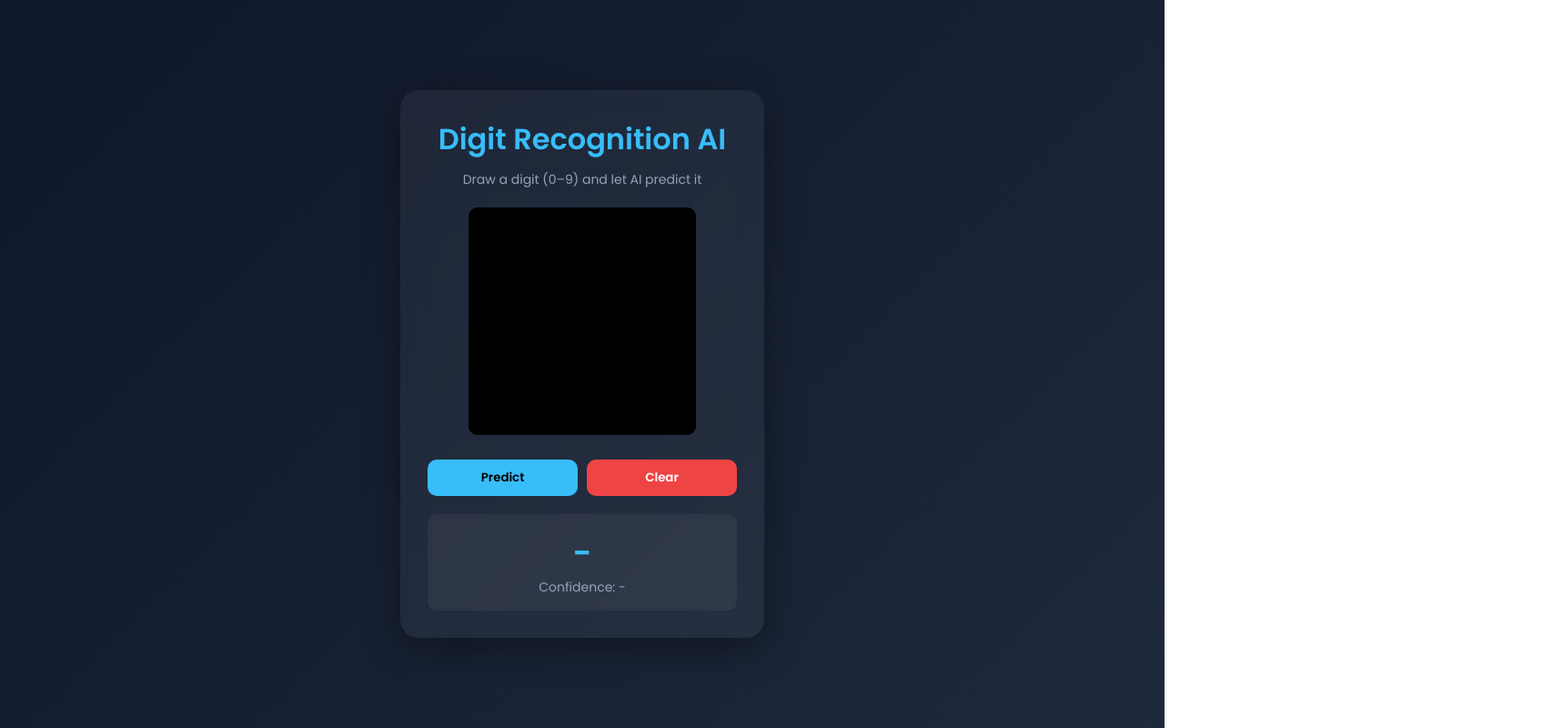
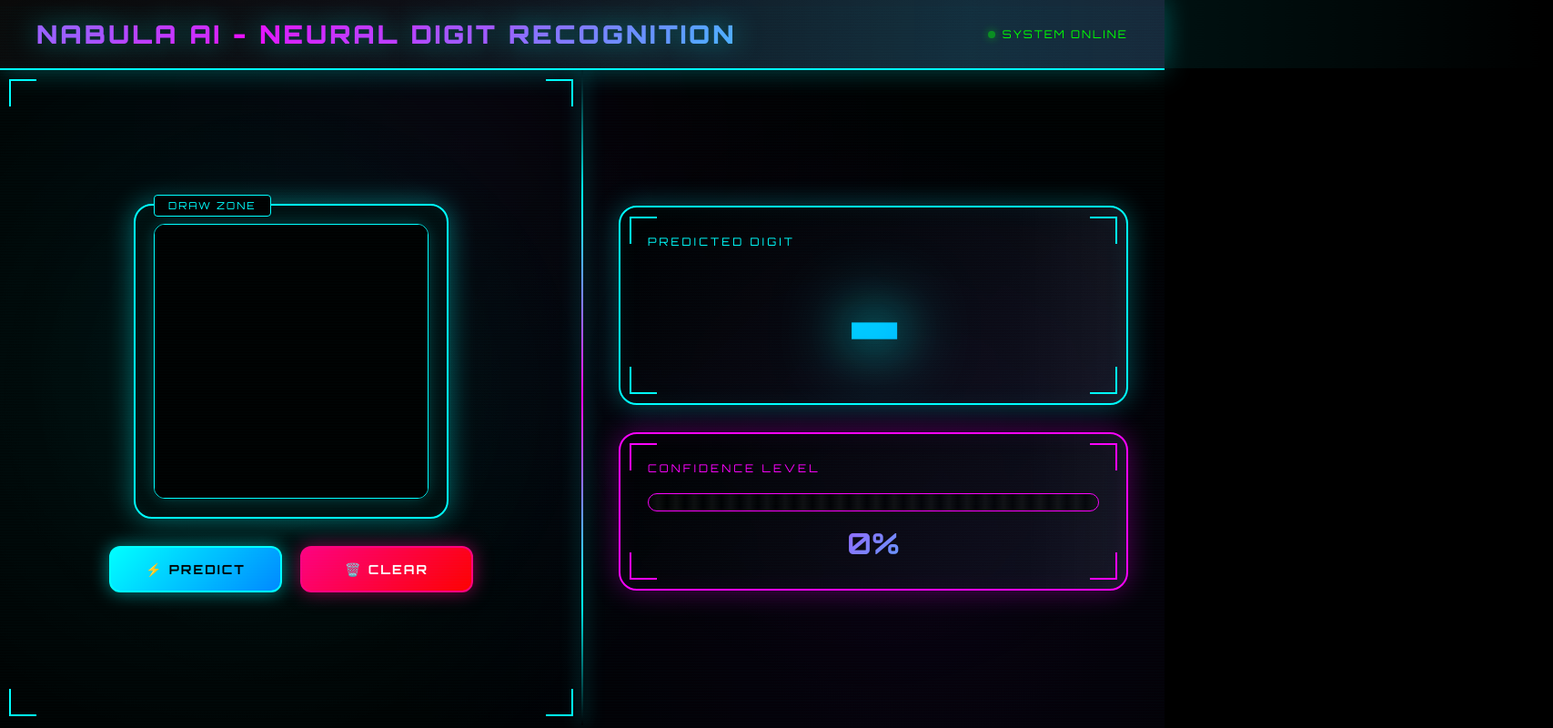
Before and after one commit to dharshithdev/Digit-Recognition-App, a plain HTML site: page frontend/index.html in a window 1280 px wide. Shown: the whole page at 91% size, 1707 px wide, since content can reach past the window. Drawn offline with Linux system fonts and the light colour scheme.

Commit message:
Change In UI

```diff
--- /dev/null
+++ b/frontend/Style/style.css
@@ -0,0 +1,544 @@
+    * {
+      margin: 0;
+      padding: 0;
+      box-sizing: border-box;
+    }
+
+    body {
+      background: #000000;
+      color: white;
+      font-family: 'Rajdhani', sans-serif;
+      overflow: hidden;
+      position: relative;
+    }
+
+    /* Animated Background */
+    body::before {
+      content: '';
+      position: fixed;
+      top: 0;
+      left: 0;
+      width: 100%;
+      height: 100%;
+      background:
+        radial-gradient(circle at 20% 50%, rgba(0, 255, 255, 0.1) 0%, transparent 50%),
+        radial-gradient(circle at 80% 80%, rgba(138, 43, 226, 0.1) 0%, transparent 50%),
+        radial-gradient(circle at 40% 20%, rgba(255, 0, 255, 0.05) 0%, transparent 50%);
+      animation: pulse 8s ease-in-out infinite;
+      z-index: -1;
+    }
+
+    @keyframes pulse {
+      0%, 100% { opacity: 1; }
+      50% { opacity: 0.6; }
+    }
+
+    /* Scanline Effect */
+    body::after {
+      content: '';
+      position: fixed;
+      top: 0;
+      left: 0;
+      width: 100%;
+      height: 100%;
+      background: repeating-linear-gradient(
+        0deg,
+        rgba(0, 255, 255, 0.03) 0px,
+        transparent 1px,
+        transparent 2px,
+        rgba(0, 255, 255, 0.03) 3px
+      );
+      pointer-events: none;
+      z-index: 1000;
+      animation: scanline 8s linear infinite;
+    }
+
+    @keyframes scanline {
+      0% { transform: translateY(0); }
+      100% { transform: translateY(10px); }
+    }
+
+    header {
+      padding: 20px 40px;
+      background: linear-gradient(135deg, #0a0a0a 0%, #1a1a2e 100%);
+      display: flex;
+      justify-content: space-between;
+      align-items: center;
+      border-bottom: 2px solid #00ffff;
+      box-shadow: 0 0 30px rgba(0, 255, 255, 0.3);
+      position: relative;
+      z-index: 10;
+    }
+
+    header::before {
+      content: '';
+      position: absolute;
+      top: 0;
+      left: 0;
+      width: 100%;
+      height: 100%;
+      background: linear-gradient(90deg,
+        transparent 0%,
+        rgba(0, 255, 255, 0.1) 50%,
+        transparent 100%);
+      animation: shimmer 3s linear infinite;
+    }
+
+    @keyframes shimmer {
+      0% { transform: translateX(-100%); }
+      100% { transform: translateX(100%); }
+    }
+
+    header h1 {
+      font-size: 28px;
+      font-family: 'Orbitron', sans-serif;
+      font-weight: 900;
+      background: linear-gradient(135deg, #00ffff 0%, #ff00ff 50%, #00ffff 100%);
+      background-size: 200% auto;
+      -webkit-background-clip: text;
+      -webkit-text-fill-color: transparent;
+      background-clip: text;
+      animation: gradient 3s linear infinite;
+      text-shadow: 0 0 30px rgba(0, 255, 255, 0.5);
+      letter-spacing: 3px;
+      position: relative;
+      z-index: 2;
+    }
+
+    @keyframes gradient {
+      0% { background-position: 0% 50%; }
+      50% { background-position: 100% 50%; }
+      100% { background-position: 0% 50%; }
+    }
+
+    .status {
+      font-family: 'Orbitron', sans-serif;
+      color: #00ff00;
+      font-size: 12px;
+      letter-spacing: 2px;
+      display: flex;
+      align-items: center;
+      gap: 8px;
+      position: relative;
+      z-index: 2;
+    }
+
+    .status-dot {
+      width: 8px;
+      height: 8px;
+      background: #00ff00;
+      border-radius: 50%;
+      box-shadow: 0 0 10px #00ff00;
+      animation: blink 1.5s ease-in-out infinite;
+    }
+
+    @keyframes blink {
+      0%, 100% { opacity: 1; }
+      50% { opacity: 0.3; }
+    }
+
+    .container {
+      display: grid;
+      grid-template-columns: 1fr 1fr;
+      height: calc(100vh - 80px);
+      gap: 0;
+      position: relative;
+    }
+
+    /* Vertical divider with glow */
+    .container::before {
+      content: '';
+      position: absolute;
+      top: 0;
+      left: 50%;
+      transform: translateX(-50%);
+      width: 2px;
+      height: 100%;
+      background: linear-gradient(180deg,
+        transparent 0%,
+        #00ffff 20%,
+        #ff00ff 50%,
+        #00ffff 80%,
+        transparent 100%);
+      box-shadow: 0 0 20px rgba(0, 255, 255, 0.8);
+      z-index: 5;
+    }
+
+    .left, .right {
+      padding: 40px;
+      position: relative;
+    }
+
+    .left {
+      display: flex;
+      flex-direction: column;
+      align-items: center;
+      justify-content: center;
+      gap: 30px;
+      background: radial-gradient(circle at center, rgba(0, 255, 255, 0.03) 0%, transparent 70%);
+    }
+
+    .canvas-container {
+      position: relative;
+      padding: 20px;
+      border-radius: 20px;
+      background: rgba(0, 0, 0, 0.6);
+      border: 2px solid #00ffff;
+      box-shadow:
+        0 0 30px rgba(0, 255, 255, 0.4),
+        inset 0 0 30px rgba(0, 255, 255, 0.1);
+    }
+
+    .canvas-container::before {
+      content: 'DRAW ZONE';
+      position: absolute;
+      top: -12px;
+      left: 20px;
+      background: #000;
+      padding: 4px 15px;
+      font-family: 'Orbitron', sans-serif;
+      font-size: 11px;
+      color: #00ffff;
+      letter-spacing: 2px;
+      border: 1px solid #00ffff;
+      border-radius: 4px;
+    }
+
+    canvas {
+      background: #000000;
+      border-radius: 12px;
+      cursor: crosshair;
+      border: 1px solid #00ffff;
+      box-shadow:
+        0 0 20px rgba(0, 255, 255, 0.3),
+        inset 0 0 50px rgba(0, 255, 255, 0.05);
+      display: block;
+    }
+
+    .controls {
+      display: flex;
+      gap: 20px;
+      width: 100%;
+      max-width: 400px;
+    }
+
+    button {
+      flex: 1;
+      padding: 15px 30px;
+      border: 2px solid;
+      border-radius: 12px;
+      font-weight: 700;
+      font-family: 'Orbitron', sans-serif;
+      cursor: pointer;
+      transition: all 0.3s ease;
+      font-size: 14px;
+      letter-spacing: 2px;
+      text-transform: uppercase;
+      position: relative;
+      overflow: hidden;
+    }
+
+    button::before {
+      content: '';
+      position: absolute;
+      top: 50%;
+      left: 50%;
+      width: 0;
+      height: 0;
+      border-radius: 50%;
+      background: rgba(255, 255, 255, 0.3);
+      transform: translate(-50%, -50%);
+      transition: width 0.6s, height 0.6s;
+    }
+
+    button:hover::before {
+      width: 300px;
+      height: 300px;
+    }
+
+    .predict {
+      background: linear-gradient(135deg, #00ffff 0%, #0088ff 100%);
+      color: #000;
+      border-color: #00ffff;
+      box-shadow: 0 0 20px rgba(0, 255, 255, 0.5);
+      position: relative;
+      z-index: 1;
+    }
+
+    .predict:hover {
+      box-shadow: 0 0 40px rgba(0, 255, 255, 0.8);
+      transform: translateY(-2px);
+    }
+
+    .clear {
+      background: linear-gradient(135deg, #ff0080 0%, #ff0000 100%);
+      color: white;
+      border-color: #ff0080;
+      box-shadow: 0 0 20px rgba(255, 0, 128, 0.5);
+    }
+
+    .clear:hover {
+      box-shadow: 0 0 40px rgba(255, 0, 128, 0.8);
+      transform: translateY(-2px);
+    }
+
+    .right {
+      display: flex;
+      flex-direction: column;
+      justify-content: center;
+      gap: 30px;
+      background: radial-gradient(circle at center, rgba(255, 0, 255, 0.03) 0%, transparent 70%);
+    }
+
+    .card {
+      background: linear-gradient(135deg, rgba(0, 0, 0, 0.8) 0%, rgba(26, 26, 46, 0.6) 100%);
+      padding: 30px;
+      border-radius: 20px;
+      border: 2px solid;
+      position: relative;
+      overflow: hidden;
+      backdrop-filter: blur(10px);
+    }
+
+    .card::before {
+      content: '';
+      position: absolute;
+      top: -50%;
+      left: -50%;
+      width: 200%;
+      height: 200%;
+      background: linear-gradient(
+        45deg,
+        transparent 30%,
+        rgba(255, 255, 255, 0.05) 50%,
+        transparent 70%
+      );
+      animation: shine 3s linear infinite;
+    }
+
+    @keyframes shine {
+      0% { transform: translateX(-100%) translateY(-100%) rotate(45deg); }
+      100% { transform: translateX(100%) translateY(100%) rotate(45deg); }
+    }
+
+    .card:nth-child(1) {
+      border-color: #00ffff;
+      box-shadow:
+        0 0 30px rgba(0, 255, 255, 0.3),
+        inset 0 0 30px rgba(0, 255, 255, 0.05);
+    }
+
+    .card:nth-child(2) {
+      border-color: #ff00ff;
+      box-shadow:
+        0 0 30px rgba(255, 0, 255, 0.3),
+        inset 0 0 30px rgba(255, 0, 255, 0.05);
+    }
+
+    .card-title {
+      font-family: 'Orbitron', sans-serif;
+      font-size: 12px;
+      color: #00ffff;
+      letter-spacing: 3px;
+      margin-bottom: 20px;
+      text-transform: uppercase;
+      position: relative;
+      z-index: 2;
+    }
+
+    .card:nth-child(2) .card-title {
+      color: #ff00ff;
+    }
+
+    .digit {
+      font-size: 120px;
+      font-family: 'Orbitron', sans-serif;
+      font-weight: 900;
+      background: linear-gradient(135deg, #00ffff 0%, #0088ff 100%);
+      -webkit-background-clip: text;
+      -webkit-text-fill-color: transparent;
+      background-clip: text;
+      text-align: center;
+      text-shadow: 0 0 50px rgba(0, 255, 255, 0.5);
+      line-height: 1;
+      position: relative;
+      z-index: 2;
+      animation: glow 2s ease-in-out infinite;
+    }
+
+    @keyframes glow {
+      0%, 100% {
+        filter: drop-shadow(0 0 20px rgba(0, 255, 255, 0.8));
+      }
+      50% {
+        filter: drop-shadow(0 0 40px rgba(0, 255, 255, 1));
+      }
+    }
+
+    .confidence-container {
+      position: relative;
+      z-index: 2;
+    }
+
+    .confidence-bar {
+      height: 20px;
+      background: rgba(0, 0, 0, 0.5);
+      border-radius: 10px;
+      overflow: hidden;
+      margin-top: 15px;
+      border: 1px solid #ff00ff;
+      position: relative;
+      box-shadow: inset 0 0 20px rgba(0, 0, 0, 0.5);
+    }
+
+    .confidence-bar::before {
+      content: '';
+      position: absolute;
+      top: 0;
+      left: 0;
+      width: 100%;
+      height: 100%;
+      background: repeating-linear-gradient(
+        90deg,
+        transparent 0px,
+        rgba(255, 255, 255, 0.05) 10px,
+        transparent 20px
+      );
+    }
+
+    .confidence-fill {
+      height: 100%;
+      width: 0%;
+      background: linear-gradient(90deg, #ff00ff 0%, #00ffff 100%);
+      transition: width 0.6s ease;
+      position: relative;
+      box-shadow:
+        0 0 20px rgba(255, 0, 255, 0.8),
+        inset 0 0 10px rgba(255, 255, 255, 0.3);
+    }
+
+    .confidence-fill::after {
+      content: '';
+      position: absolute;
+      top: 0;
+      left: 0;
+      width: 100%;
+      height: 100%;
+      background: linear-gradient(
+        90deg,
+        transparent 0%,
+        rgba(255, 255, 255, 0.3) 50%,
+        transparent 100%
+      );
+      animation: loading 2s linear infinite;
+    }
+
+    @keyframes loading {
+      0% { transform: translateX(-100%); }
+      100% { transform: translateX(100%); }
+    }
+
+    .label {
+      font-size: 16px;
+      color: #94a3b8;
+      margin-top: 10px;
+      text-align: center;
+      font-family: 'Rajdhani', sans-serif;
+      font-weight: 600;
+      letter-spacing: 2px;
+      position: relative;
+      z-index: 2;
+    }
+
+    .confidence-text {
+      font-size: 32px;
+      font-family: 'Orbitron', sans-serif;
+      font-weight: 700;
+      text-align: center;
+      margin-top: 15px;
+      background: linear-gradient(135deg, #ff00ff 0%, #00ffff 100%);
+      -webkit-background-clip: text;
+      -webkit-text-fill-color: transparent;
+      background-clip: text;
+      position: relative;
+      z-index: 2;
+    }
+
+    /* Glitch effect for digit */
+    @keyframes glitch {
+      0% { transform: translate(0); }
+      20% { transform: translate(-2px, 2px); }
+      40% { transform: translate(-2px, -2px); }
+      60% { transform: translate(2px, 2px); }
+      80% { transform: translate(2px, -2px); }
+      100% { transform: translate(0); }
+    }
+
+    .digit.active {
+      animation: glitch 0.3s ease-in-out;
+    }
+
+    /* Corner decorations */
+    .corner-decor {
+      position: absolute;
+      width: 30px;
+      height: 30px;
+      border: 2px solid #00ffff;
+      pointer-events: none;
+    }
+
+    .corner-decor.top-left {
+      top: 10px;
+      left: 10px;
+      border-right: none;
+      border-bottom: none;
+    }
+
+    .corner-decor.top-right {
+      top: 10px;
+      right: 10px;
+      border-left: none;
+      border-bottom: none;
+    }
+
+    .corner-decor.bottom-left {
+      bottom: 10px;
+      left: 10px;
+      border-right: none;
+      border-top: none;
+    }
+
+    .corner-decor.bottom-right {
+      bottom: 10px;
+      right: 10px;
+      border-left: none;
+      border-top: none;
+    }
+
+    .card:nth-child(2) .corner-decor {
+      border-color: #ff00ff;
+    }
+
+    /* Responsive */
+    @media (max-width: 1024px) {
+      .container {
+        grid-template-columns: 1fr;
+        height: auto;
+      }
+
+      .container::before {
+        display: none;
+      }
+
+      .left, .right {
+        padding: 30px;
+      }
+
+      header h1 {
+        font-size: 20px;
+      }
+
+      .digit {
+        font-size: 80px;
+      }
+    }
--- a/frontend/index.html
+++ b/frontend/index.html
@@ -5,121 +5,73 @@
   <meta name="viewport" content="width=device-width, initial-scale=1.0"/>
   <title>Nabula AI - Digit Recognition</title>
 
-  <link href="https://fonts.googleapis.com/css2?family=Poppins:wght@300;400;600&display=swap" rel="stylesheet">
+  <link href="https://fonts.googleapis.com/css2?family=Orbitron:wght@400;600;700;900&family=Rajdhani:wght@300;400;600;700&display=swap" rel="stylesheet">
 
-  <style>
-    * {
-      margin: 0;
-      padding: 0;
-      box-sizing: border-box;
-      font-family: 'Poppins', sans-serif;
-    }
-
-    body {
-      background: linear-gradient(135deg, #0f172a, #1e293b);
-      color: white;
-      display: flex;
-      justify-content: center;
-      align-items: center;
-      height: 100vh;
-    }
-
-    .container {
-      background: rgba(255,255,255,0.05);
-      backdrop-filter: blur(15px);
-      border-radius: 20px;
-      padding: 30px;
-      width: 400px;
-      text-align: center;
-      box-shadow: 0 10px 40px rgba(0,0,0,0.4);
-    }
-
-    h1 {
-      margin-bottom: 10px;
-      font-weight: 600;
-      color: #38bdf8;
-    }
-
-    p {
-      font-size: 14px;
-      color: #94a3b8;
-      margin-bottom: 20px;
-    }
-
-    canvas {
-      background: black;
-      border-radius: 10px;
-      cursor: crosshair;
-      margin-bottom: 20px;
-    }
-
-    .buttons {
-      display: flex;
-      justify-content: space-between;
-      gap: 10px;
-    }
-
-    button {
-      flex: 1;
-      padding: 10px;
-      border: none;
-      border-radius: 10px;
-      font-weight: 600;
-      cursor: pointer;
-      transition: 0.3s;
-    }
-
-    .predict {
-      background: #38bdf8;
-      color: black;
-    }
-
-    .clear {
-      background: #ef4444;
-      color: white;
-    }
-
-    button:hover {
-      transform: translateY(-2px);
-      opacity: 0.9;
-    }
-
-    .result {
-      margin-top: 20px;
-      padding: 15px;
-      border-radius: 10px;
-      background: rgba(255,255,255,0.05);
-    }
-
-    .digit {
-      font-size: 36px;
-      font-weight: 600;
-      color: #38bdf8;
-    }
-
-    .confidence {
-      font-size: 14px;
-      color: #94a3b8;
-    }
-  </style>
+  <link rel="stylesheet" href="Style/style.css"/>
 </head>
 <body>
 
+<header>
+  <h1> NABULA AI - NEURAL DIGIT RECOGNITION</h1>
+  <div class="status">
+    <div class="status-dot"></div>
+    SYSTEM ONLINE
+  </div>
+</header>
+
 <div class="container">
-    <h1>Digit Recognition AI</h1>
-    <p>Draw a digit (0–9) and let AI predict it</p>
 
-    <canvas id="canvas" width="250" height="250"></canvas>
+  <!-- LEFT: DRAW -->
+  <div class="left">
+    <div class="corner-decor top-left"></div>
+    <div class="corner-decor top-right"></div>
+    <div class="corner-decor bottom-left"></div>
+    <div class="corner-decor bottom-right"></div>
 
-    <div class="buttons">
-      <button class="predict" onclick="predict()">Predict</button>
-      <button class="clear" onclick="clearCanvas()">Clear</button>
+    <div class="canvas-container">
+      <canvas id="canvas" width="300" height="300"></canvas>
     </div>
 
-    <div class="result" id="resultBox">
-      <div class="digit">-</div>
-      <div class="confidence">Confidence: -</div>
+    <div class="controls">
+      <button class="predict" onclick="predict()">
+        <span style="position: relative; z-index: 2;">⚡ Predict</span>
+      </button>
+      <button class="clear" onclick="clearCanvas()">
+        <span style="position: relative; z-index: 2;">🗑️ Clear</span>
+      </button>
     </div>
+  </div>
+
+  <!-- RIGHT: RESULT -->
+  <div class="right">
+
+    <div class="card">
+      <div class="corner-decor top-left"></div>
+      <div class="corner-decor top-right"></div>
+      <div class="corner-decor bottom-left"></div>
+      <div class="corner-decor bottom-right"></div>
+
+      <div class="card-title">PREDICTED DIGIT</div>
+      <div class="digit" id="digit">-</div>
+    </div>
+
+    <div class="card">
+      <div class="corner-decor top-left"></div>
+      <div class="corner-decor top-right"></div>
+      <div class="corner-decor bottom-left"></div>
+      <div class="corner-decor bottom-right"></div>
+
+      <div class="card-title">CONFIDENCE LEVEL</div>
+      <div class="confidence-container">
+        <div class="confidence-bar">
+          <div class="confidence-fill" id="confidenceFill"></div>
+        </div>
+        <div class="confidence-text" id="confidenceText">0%</div>
+      </div>
+    </div>
+
+  </div>
+
 </div>
 
 <script>
@@ -155,8 +107,10 @@
   ctx.fillStyle = "black";
   ctx.fillRect(0, 0, canvas.width, canvas.height);
 
-      document.querySelector(".digit").innerText = "-";
-      document.querySelector(".confidence").innerText = "Confidence: -";
+  document.getElementById("digit").innerText = "-";
+  document.getElementById("digit").classList.remove("active");
+  document.getElementById("confidenceFill").style.width = "0%";
+  document.getElementById("confidenceText").innerText = "0%";
 }
 
 function predict() {
@@ -170,11 +124,17 @@
     })
     .then(res => res.json())
     .then(data => {
-          document.querySelector(".digit").innerText = data.digit;
-          document.querySelector(".confidence").innerText =
-            "Confidence: " + data.confidence + "%";
-        })
-        .catch(err => console.error(err));
+      const digitElement = document.getElementById("digit");
+      digitElement.innerText = data.digit;
+      digitElement.classList.add("active");
+
+      document.getElementById("confidenceFill").style.width = data.confidence + "%";
+      document.getElementById("confidenceText").innerText = data.confidence + "%";
+
+      setTimeout(() => {
+        digitElement.classList.remove("active");
+      }, 300);
+    });
   });
 }
 </script>
```
Lines whose indentation alone changed are shown as unchanged.
